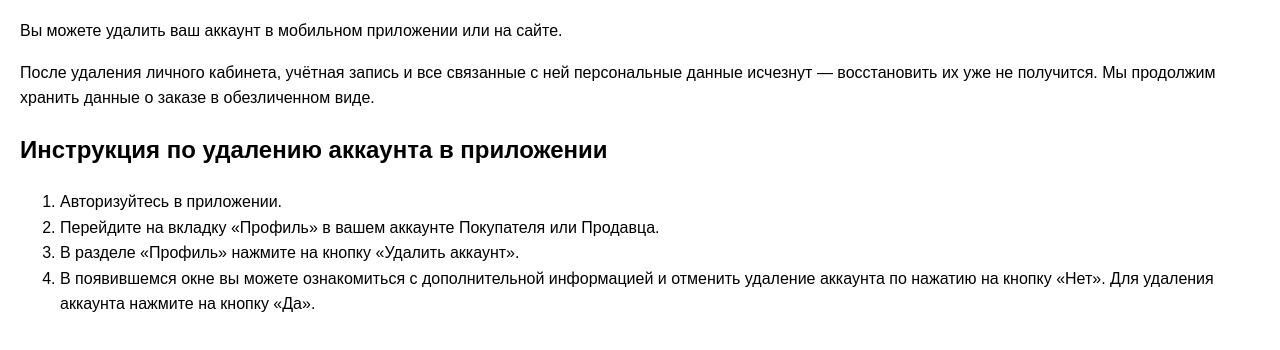
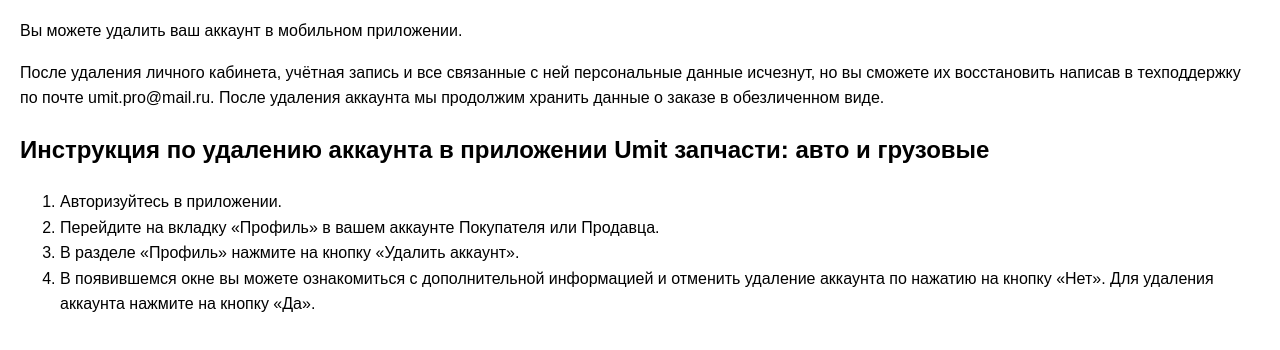
Before and after one commit to admelioremm/UM, a plain HTML site: page index.html in a window 1280 px wide. Shown: the part 76-426 px from the top of the page. Drawn offline with Linux system fonts and the light colour scheme.

Commit message:
Update index.html

```diff
--- a/index.html
+++ b/index.html
@@ -17,10 +17,10 @@
 </head>
 <body>
     <h1>Удаление аккаунта</h1>
-    <p>Вы можете удалить ваш аккаунт в мобильном приложении или на сайте.</p>
-    <p>После удаления личного кабинета, учётная запись и все связанные с ней персональные данные исчезнут — восстановить их уже не получится. Мы продолжим хранить данные о заказе в обезличенном виде.</p>
+    <p>Вы можете удалить ваш аккаунт в мобильном приложении.</p>
+    <p>После удаления личного кабинета, учётная запись и все связанные с ней персональные данные исчезнут, но вы сможете их восстановить написав в техподдержку по почте umit.pro@mail.ru. После удаления аккаунта мы продолжим хранить данные о заказе в обезличенном виде.</p>
 
-    <h2>Инструкция по удалению аккаунта в приложении</h2>
+    <h2>Инструкция по удалению аккаунта в приложении Umit запчасти: авто и грузовые</h2>
     <ol>
         <li>Авторизуйтесь в приложении.</li>
         <li>Перейдите на вкладку «Профиль» в вашем аккаунте Покупателя или Продавца.</li>
```
